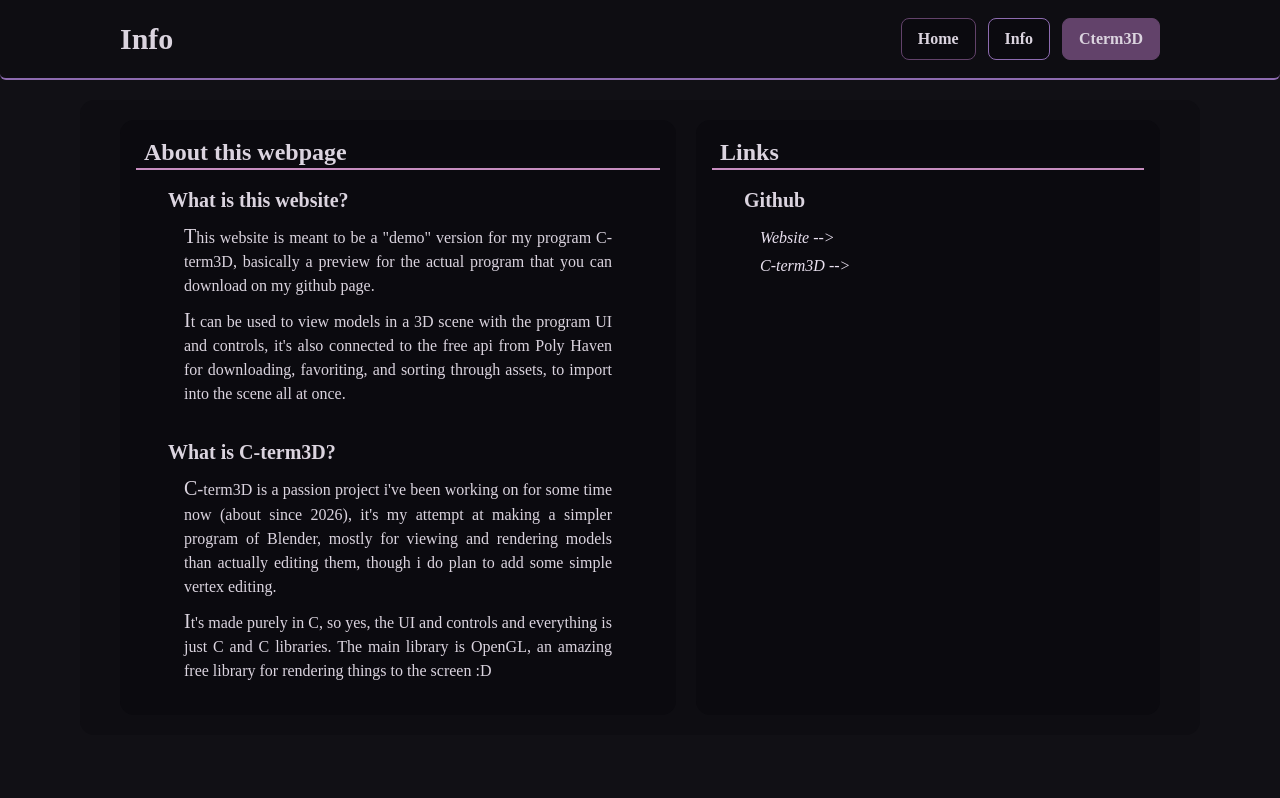
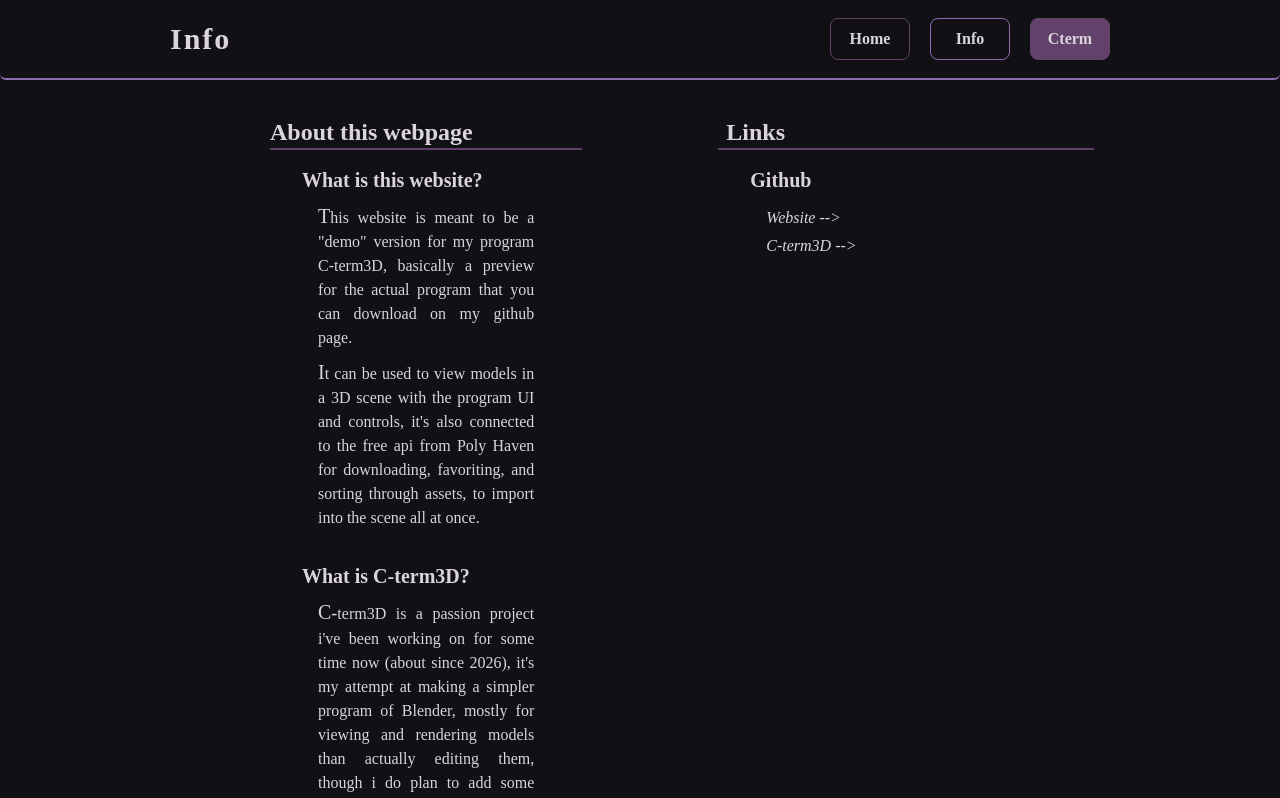
Before and after one commit to ashleythatcatgirl/C-term3D_Website, a React (Vite) app: page /info in a window 1280 px wide. Shown: the top 798 px of the page. Built offline with nearby package versions, Linux system fonts and the light colour scheme.

Commit message:
Added home page, updated hooks, better layout

```diff
--- a/src/App.jsx
+++ b/src/App.jsx
@@ -12,7 +12,7 @@ export default function App() {
 		<Router>
             		<Routes>
                 		<Route exact path="/" element={<Home/>}/>
-		                <Route path="/cterm3D" element={<Cterm/>}/>
+		                <Route path="/cterm" element={<Cterm/>}/>
 		                <Route path="/info" element={<Info/>}/>
             		</Routes>
             		<Toaster />
--- a/src/components/Header.jsx
+++ b/src/components/Header.jsx
@@ -8,30 +8,30 @@ export function Header({
 }) {
 
 	return(
-		<header className='flex h-15 sm:h-18 md:h-20 rounded-b-sm justify-between items-center bg-(--bg-dark) border-b-2 border-(--color1)'>
+		<header className='flex px-[170px] h-15 sm:h-18 md:h-20 rounded-b-sm justify-between items-center bg-(--bg) border-b-2 border-(--accent1)'>
 			<Title
 				title={title}
-				classNameDiv="pl-5 sm:px-10 md:px-16 lg:px-30 py-2"
-				classNameTitle="text-3xl"
+				classNameDiv="py-2 w-[280px]"
+				classNameTitle="text-3xl tracking-[2px]"
 			/>
-			<div className='flex flex-row gap-3 pr-5 sm:px-10 md:px-16 lg:px-30 py-2'>
+			<div className='flex flex-row gap-[20px] py-2'>
 				<PageLink
 					page={title}
 					title="Home"
 					link="/"
-					className="bg-(--bg-darker) active:bg-(--bg-lighter)"
+					className="w-[80px] bg-(--bg) active:bg-(--bg)"
 				/>
 				<PageLink
 					page={title}
 					title="Info"
 					link="/info"
-					className="bg-(--bg-darker) active:bg-(--bg-lighter)"
+					className="w-[80px] bg-(--bg) active:bg-(--bg)"
 				/>
 				<PageLink
 					page={title}
-					title="Cterm3D"
-					link="/cterm3D"
-					className="bg-(--color2) active:bg-(--color1) active:opacity-80"
+					title="Cterm"
+					link="/cterm"
+					className="w-[80px] bg-(--accent2) active:bg-(--accent1) active:opacity-80"
 				/>
 			</div>
 		</header>
@@ -57,14 +57,14 @@ function PageLink({
 				className={cn(
 					className,
 					(upperTitle == upperPage
-						? "border-(--color1)"
+						? "border border-(--accent1)"
+						: "border border-(--accent2)"
+					),
+					(upperTitle == upperPage && upperPage == "CTERM3D"
+						? "bg-(--accent1) text-(--bg)"
 						: ""
 					),
-					(upperTitle == upperPage && upperPage == "CTERM3D"
-						? "bg-(--color1) text-(--bg-dark)"
-						: ""
-					),
-					`active:scale-110 hover:scale-105 duration-100 ease-in-out transition-all px-4 py-2 rounded-md cursor-pointer border`
+					`active:scale-110 hover:scale-105 duration-100 ease-in-out transition-all px-1 py-2 rounded-md cursor-pointer`
 				)}
 			>
 				{title}
--- a/src/components/Renderer.jsx
+++ b/src/components/Renderer.jsx
@@ -1,16 +1,16 @@
 
+const placeholderImg = "/ctermplaceholder.png"
 
 export function Renderer({
 	imgRef,
-	image
 }) {
 
 	return (
-		<div className='relative p-1 sm:p-2 md:p-3 lg:p-4 w-full lg:w-[90%] bg-black rounded-2xl'>
+		<div className='relative p-1 sm:p-2 md:p-3 lg:p-4 w-full lg:w-[100%] bg-black rounded-2xl'>
 			<img
 				ref={imgRef}
 				className="mx-auto"
-				src={image}
+				src={placeholderImg}
 			/>
 		</div>
 	);
--- /dev/null
+++ b/src/hooks/useImgHeight.js
@@ -0,0 +1,27 @@
+import { useState, useEffect, useRef } from 'react';
+
+function GetImgHeight(imgRef) {
+	return (imgRef.current.offsetHeight + 100);
+}
+
+export function useImgHeight() {
+	const imgRef = useRef(null);
+	const [imgHeight, setImgHeight] = useState(0);
+
+	useEffect(() => {
+		function updateHeight(imgRef) {
+			if (!imgRef.current) return;
+			setImgHeight(GetImgHeight(imgRef));
+		};
+
+		setTimeout(() => {
+
+			updateHeight(imgRef);
+		}, 0.1);
+
+		window.addEventListener("resize", updateHeight(imgRef));
+		return () => window.removeEventListener('resize', updateHeight(imgRef));
+	}, []);
+
+	return {imgRef, imgHeight};
+}
--- a/src/index.css
+++ b/src/index.css
@@ -18,53 +18,45 @@
 }
 
 :root {
-	--bg-normal: #111015;
-	--bg-dark: #0e0d12;
-	--bg-darker: #0b0a0f;
-	--bg-light: #16151a;
+	--bg: #111015;
+	--fg: #dbd4df;
 
-	--fg-normal: #dbd4df;
-	--fg-dark: #bab0bf;
-	--fg-light: #e9e0ef;
+	--accent1: #8D6BB0;
+	--accent2: #62426A;
+	--accent3: #C88EC0;
 
-	--color1: #8D6BB0;
-	--color2: #62426A;
-	--color3: #C88EC0;
-	--color4: #D793A3;
-	--color5: #F6C6D0;
-
-	--background: var(--bg-normal);
-	--foreground: var(--fg-normal);
-	--card: var(--bg-normal);
-	--card-foreground: var(--fg-normal);
-	--popover: var(--bg-normal);
-	--popover-foreground: var(--fg-light);
-	--primary: var(--bg-normal);
-	--primary-foreground: var(--fg-normal);
-	--secondary: var(--color2);
-	--secondary-foreground: var(--bg-normal);
-	--muted: var(--bg-lighter);
-	--muted-foreground: var(--fg-dark);
-	--accent: var(--bg-normal);
-	--accent-foreground: var(--fg-normal);
+	--background: var(--bg);
+	--foreground: var(--fg);
+	--card: var(--bg);
+	--card-foreground: var(--fg);
+	--popover: var(--bg);
+	--popover-foreground: var(--fg);
+	--primary: var(--bg);
+	--primary-foreground: var(--fg);
+	--secondary: var(--accent2);
+	--secondary-foreground: var(--bg);
+	--muted: var(--bg);
+	--muted-foreground: var(--fg);
+	--accent: var(--bg);
+	--accent-foreground: var(--fg);
 	--destructive: oklch(0.577 0.245 27.325);
-	--border: var(--color2);
-	--input: var(--color2);
-	--ring: var(--color1);
-	--chart-1: var(--color1);
+	--border: var(--accent2);
+	--input: var(--accent2);
+	--ring: var(--accent1);
+	--chart-1: var(--accent1);
 	--chart-2: oklch(0.556 0 0);
 	--chart-3: oklch(0.439 0 0);
 	--chart-4: oklch(0.371 0 0);
 	--chart-5: oklch(0.269 0 0);
 	--radius: 0.625rem;
-	--sidebar: var(--bg-normal);
+	--sidebar: var(--bg);
 	--sidebar-foreground: oklch(0.145 0 0);
 	--sidebar-primary: oklch(0.205 0 0);
-	--sidebar-primary-foreground: var(--color1);
-	--sidebar-accent: var(--color1);
+	--sidebar-primary-foreground: var(--accent1);
+	--sidebar-accent: var(--accent1);
 	--sidebar-accent-foreground: oklch(0.205 0 0);
-	--sidebar-border: var(--color1);
-	--sidebar-ring: var(--color1);
+	--sidebar-border: var(--accent1);
+	--sidebar-ring: var(--accent1);
 
 
 }
@@ -77,7 +69,7 @@
 body {
 	width: 100%;
 	height: 100%;
-	background-color: var(--bg-normal);
+	background-color: var(--bg);
 }
 
 @theme inline {
@@ -128,23 +120,23 @@ body {
 }
 
 .dark {
-	--background: var(--bg-normal);
-	--foreground: var(--fg-normal);
-	--card: var(--bg-dark);
-	--card-foreground: var(--fg-normal);
+	--background: var(--bg);
+	--foreground: var(--fg);
+	--card: var(--bg);
+	--card-foreground: var(--fg);
 	--popover: oklch(0.205 0 0);
-	--popover-foreground: var(--fg-normal);
-	--primary: var(--color1);
+	--popover-foreground: var(--fg);
+	--primary: var(--accent1);
 	--primary-foreground: oklch(0.205 0 0);
 	--secondary: oklch(0.269 0 0);
-	--secondary-foreground: var(--color2);
+	--secondary-foreground: var(--accent2);
 	--muted: oklch(0.269 0 0);
 	--muted-foreground: oklch(0.708 0 0);
 	--accent: oklch(0.269 0 0);
-	--accent-foreground: var(--color1);
+	--accent-foreground: var(--accent1);
 	--destructive: oklch(0.704 0.191 22.216);
-	--border: var(--color1);
-	--input: var(--color1);
+	--border: var(--accent1);
+	--input: var(--accent1);
 	--ring: oklch(0.556 0 0);
 	--chart-1: oklch(0.87 0 0);
 	--chart-2: oklch(0.556 0 0);
@@ -152,13 +144,13 @@ body {
 	--chart-4: oklch(0.371 0 0);
 	--chart-5: oklch(0.269 0 0);
 	--sidebar: oklch(0.205 0 0);
-	--sidebar-foreground: var(--color1);
+	--sidebar-foreground: var(--accent1);
 	--sidebar-primary: oklch(0.488 0.243 264.376);
-	--sidebar-primary-foreground: var(--color1);
+	--sidebar-primary-foreground: var(--accent1);
 	--sidebar-accent: oklch(0.269 0 0);
-	--sidebar-accent-foreground: var(--color1);
-	--sidebar-border: var(--color1);
-	--sidebar-ring: var(--color1);
+	--sidebar-accent-foreground: var(--accent1);
+	--sidebar-border: var(--accent1);
+	--sidebar-ring: var(--accent1);
 }
 
 @layer base {
@@ -172,3 +164,7 @@ body {
     @apply font-sans;
 	}
 }
+
+button {
+	cursor: pointer
+}
--- a/src/pages/Info.jsx
+++ b/src/pages/Info.jsx
@@ -4,15 +4,15 @@ import { Header } from "../components/Header.jsx";
 export default function Info() {
 
 	return (
-		<div className='flex flex-col min-h-dvh min-w-dvw text-(--fg-normal) bg-(--bg-normal)'>
+		<div className='flex flex-col min-h-dvh min-w-dvw text-(--fg) bg-(--bg)'>
 			<Header
 				title="Info"
 			/>
-			<main className='flex mx-2 sm:mx-5 md:mx-10 lg:mx-20 gap-2'>
-				<div className='flex flex-col lg:flex-row w-full px-5 md:px-10 py-2 gap-5 sm:py-4 md:py-5 my-5 bg-(--bg-dark) rounded-xl'>
-					<div className="flex flex-col px-2 md:px-4 py-4 bg-(--bg-darker) md:w-[60%] rounded-xl">
-						<div className="border-b-2 border-(--color3)">
-							<h1 className='font-bold text-2xl px-2'>About this webpage</h1>
+			<main className='flex px-[170px]'>
+				<div className='flex flex-col lg:flex-row w-full gap-5 py-2 sm:py-4 md:py-5 bg-(--bg) rounded-xl'>
+					<div className="flex flex-col px-[100px] py-4 md:w-[60%] rounded-xl">
+						<div className="border-b-2 border-(--accent2)">
+							<h1 className='font-bold text-2xl'>About this webpage</h1>
 						</div>
 						<div className="flex flex-col gap-4 px-2 sm:px-4 md:px-8 py-4">
 							<div className="pb-4">
@@ -43,8 +43,8 @@ export default function Info() {
 							</div>
 						</div>
 					</div>
-					<div className="flex flex-col px-4 py-4 bg-(--bg-darker) md:w-[50%] rounded-xl">
-						<div className="border-b-2 border-(--color3)">
+					<div className="flex flex-col px-4 py-4 md:w-[50%] rounded-xl">
+						<div className="border-b-2 border-(--accent2)">
 							<h1 className='font-bold text-2xl px-2'>Links</h1>
 						</div>
 						<div className="px-2 sm:px-4 md:px-8 py-4">
@@ -53,14 +53,14 @@ export default function Info() {
 									<h2 className="font-bold text-xl">Github</h2>
 								</div>
 								<div className="px-4">
-									<p className="italic text-(--fg-light) hover:text-lg transition-all hover:text-(--color1)">
+									<p className="italic text-(--fg) hover:text-lg transition-all hover:text-(--accent1)">
 									<a href="https://github.com/ashleythatcatgirl/C-term3D_Website">
 										{'Website -->'}
 									</a>
 									</p>
 								</div>
 								<div className="px-4">
-									<p className="italic text-(--fg-light) hover:text-lg transition-all hover:text-(--color1)">
+									<p className="italic text-(--fg) hover:text-lg transition-all hover:text-(--accent1)">
 									<a href="https://github.com/ashleythatcatgirl/C-term3D">
 										{'C-term3D -->'}
 									</a>
```
Also changed, not shown: src/pages/Cterm.jsx (+53 -56 lines), src/pages/Home.jsx (+143 -2 lines), public/scene1.png (added), public/scene2.png (added).
